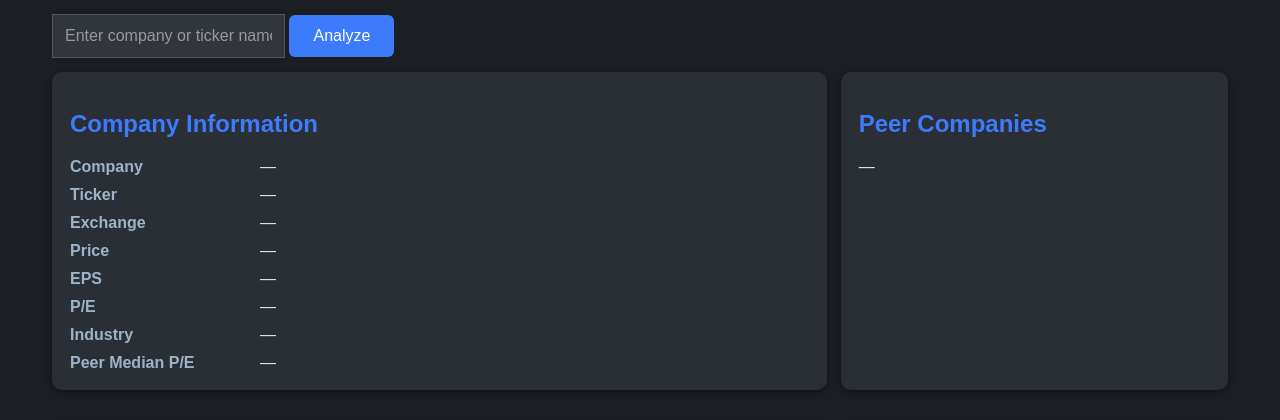
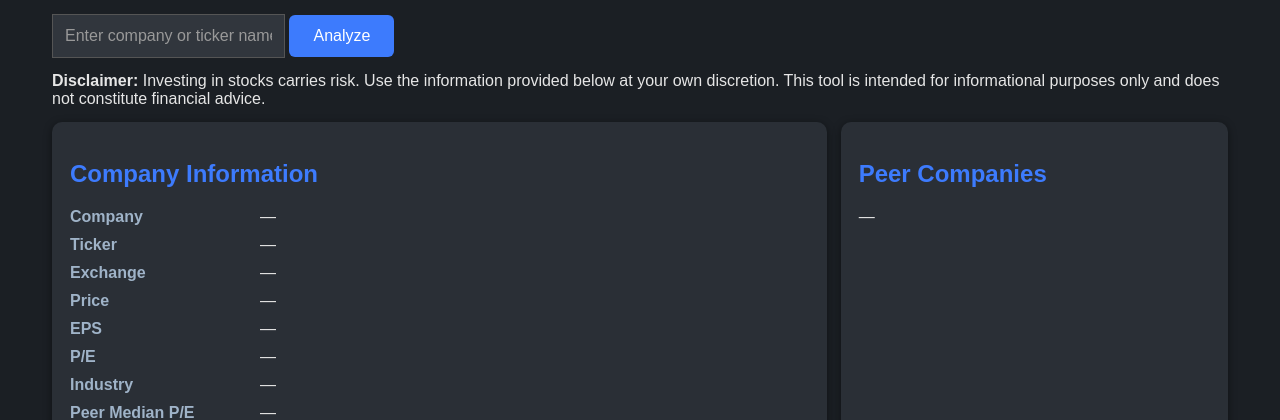
Before and after one commit to tradersamba/stock-analyzer, a FastAPI app: page / in a window 1280 px wide. Shown: the part 81-501 px from the top of the page. Run offline with FastAPI, Linux system fonts and the light colour scheme.

Commit message:
Update index.html
disclaimer

```diff
--- a/templates/index.html
+++ b/templates/index.html
@@ -14,8 +14,13 @@
     </header>
 
     <section class="search-box">
-    <input id="companyInput" type="text" placeholder="Enter company or ticker name, e.g. Apple" onkeydown="if(event.key === 'Enter') analyzeStock()">        <button onclick="analyzeStock()">Analyze</button>
+        <input id="companyInput" type="text" placeholder="Enter company or ticker name, e.g. Apple" onkeydown="if(event.key === 'Enter') analyzeStock()">
+        <button onclick="analyzeStock()">Analyze</button>
     </section>
+
+     <div class="disclaimer">
+        <strong>Disclaimer:</strong> Investing in stocks carries risk. Use the information provided below at your own discretion. This tool is intended for informational purposes only and does not constitute financial advice.
+    </div>
 
     <main class="dashboard">
 
```
